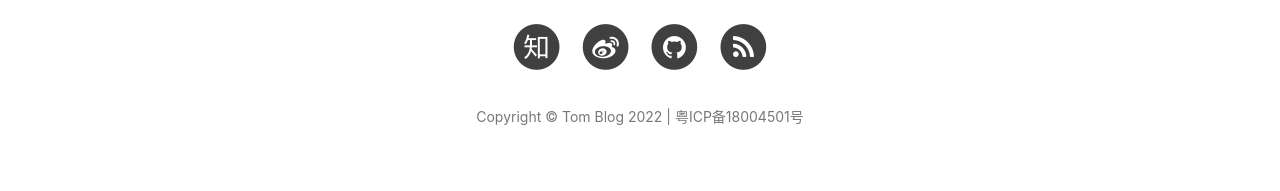
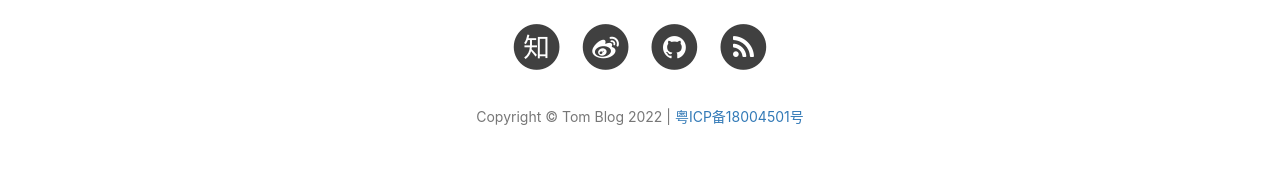
Before and after one commit to bibi8086/bibi8086.github.io, a Jekyll site: the page built from index.html, in a window 1280 px wide. Shown: the part 1043-1234 px from the top of the page. Built offline with Jekyll 4.4.1, drawn with Linux system fonts in a browser that asks for light colours; nearby versions of some CDN libraries; the list of posts is cut into pages by our own code; comment, search, counter and statistics services are not loaded; part of the change alters nothing that is shown.

```diff
--- a/_includes/footer.html
+++ b/_includes/footer.html
@@ -8,7 +8,7 @@
 
                 <p class="copyright text-muted">
                     Copyright &copy; {{ site.title }} {{ site.time | date: '%Y' }} |
-                    粤ICP备18004501号
+                    <a href="{{site.icp-url}}" target="_blank">{{site.icp-name}}</a>
                 </p>
             </div>
         </div>
```
